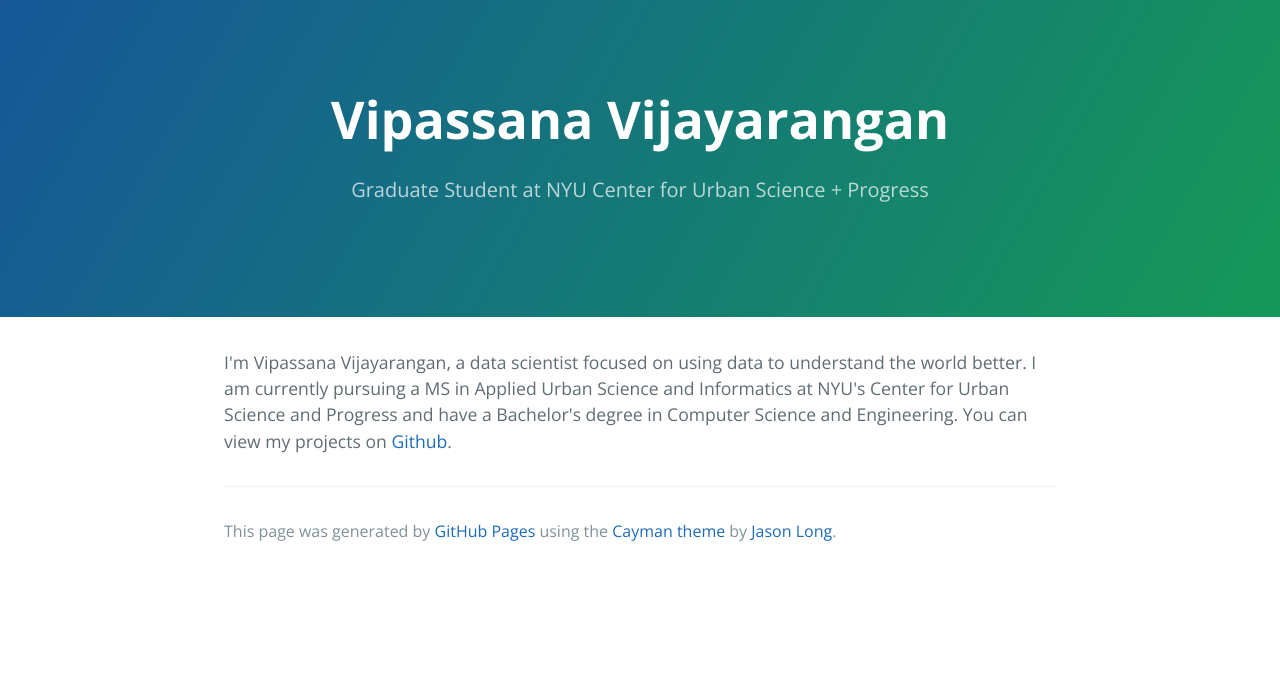
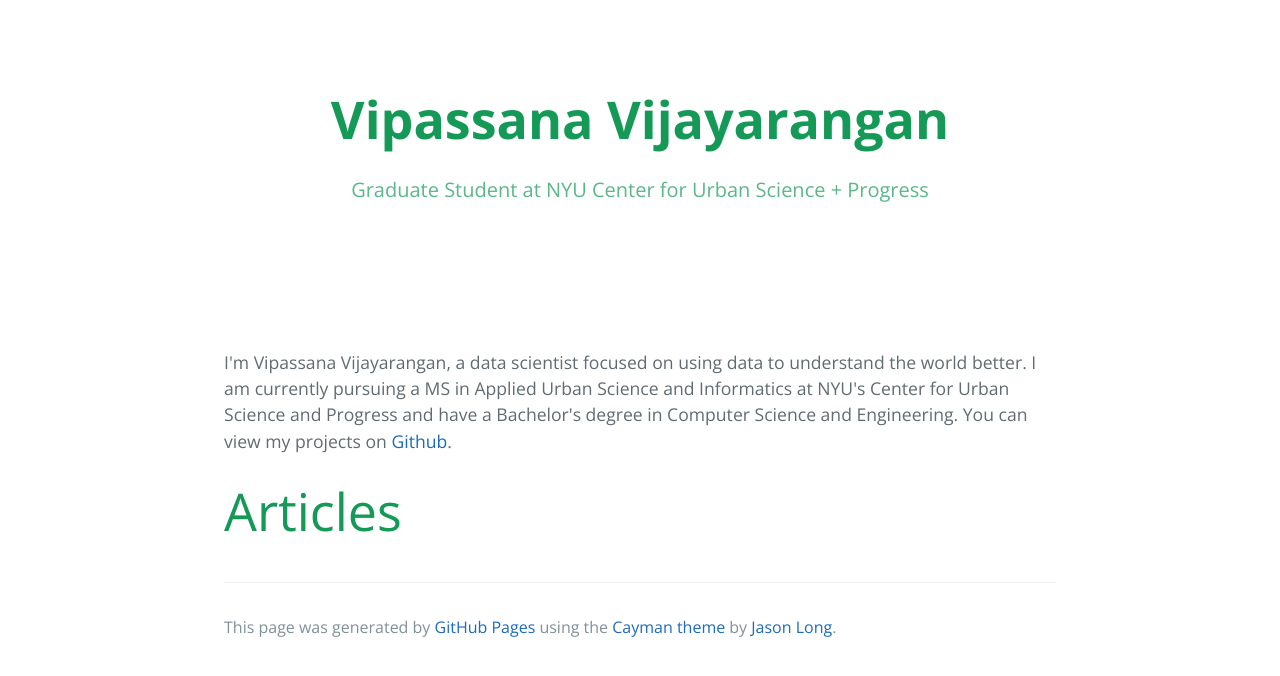
Before and after one commit to vipassana/vipassana.github.io, a Jekyll site: the page index.html, which Jekyll copies as it is, in a window 1280 px wide. Shown: the top 676 px of the page. Built offline with Jekyll 4.4.1, drawn with Linux system fonts in a browser that asks for light colours.

Commit message:
Creating block for blog posts

```diff
--- a/index.html
+++ b/index.html
@@ -23,8 +23,13 @@
     </section>
 
     <section class="main-content">
+    <p>I'm Vipassana Vijayarangan, a data scientist focused on using data to understand the world better. I am currently pursuing a MS in Applied Urban Science and Informatics at NYU's Center for Urban Science and Progress and have a Bachelor's degree in Computer Science and Engineering. You can view my projects on <a href="https://github.com/vipassana">Github</a>.</p>
+    <section class="article-list">
+      <h1 class="project-name">Articles</h1>
+    </section>
 
-<p>I'm Vipassana Vijayarangan, a data scientist focused on using data to understand the world better. I am currently pursuing a MS in Applied Urban Science and Informatics at NYU's Center for Urban Science and Progress and have a Bachelor's degree in Computer Science and Engineering. You can view my projects on <a href="https://github.com/vipassana">Github</a>.</p>
+
+
 <!--
 <h3>
 <a id="authors-and-contributors" class="anchor" href="#authors-and-contributors" aria-hidden="true"><span aria-hidden="true" class="octicon octicon-link"></span></a>Authors and Contributors</h3>
--- a/stylesheets/stylesheet.css
+++ b/stylesheets/stylesheet.css
@@ -54,10 +54,13 @@
       margin-left: 0; } }
 
 .page-header {
-  color: #fff;
+  color: #159957;
   text-align: center;
-  background-color: #159957;
-  background-image: linear-gradient(120deg, #155799, #159957); }
+  background-color: #fff; }
+/*
+Code for the gradient
+background-image: linear-gradient(120deg, #155799, #159957)
+*/
 
 @media screen and (min-width: 64em) {
   .page-header {
@@ -69,6 +72,24 @@
 
 @media screen and (max-width: 42em) {
   .page-header {
+    padding: 2rem 1rem; } }
+
+
+.article-block {
+  color: #999999;
+  text-align: center;
+  background-color: #fff; }
+
+@media screen and (min-width: 64em) {
+  .article-block {
+    padding: 5rem 6rem; } }
+
+@media screen and (min-width: 42em) and (max-width: 64em) {
+  .article-block {
+    padding: 3rem 4rem; } }
+
+@media screen and (max-width: 42em) {
+  .article-block {
     padding: 2rem 1rem; } }
 
 .project-name {
```
